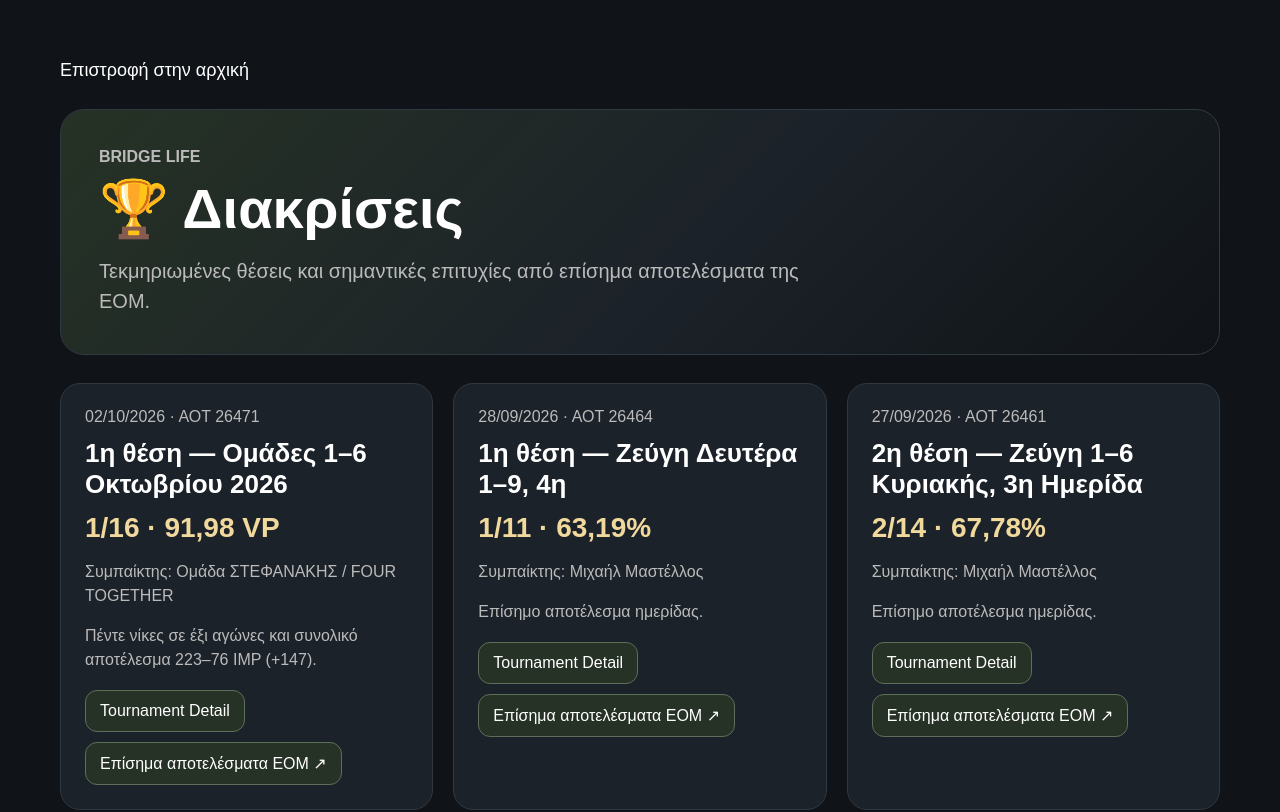
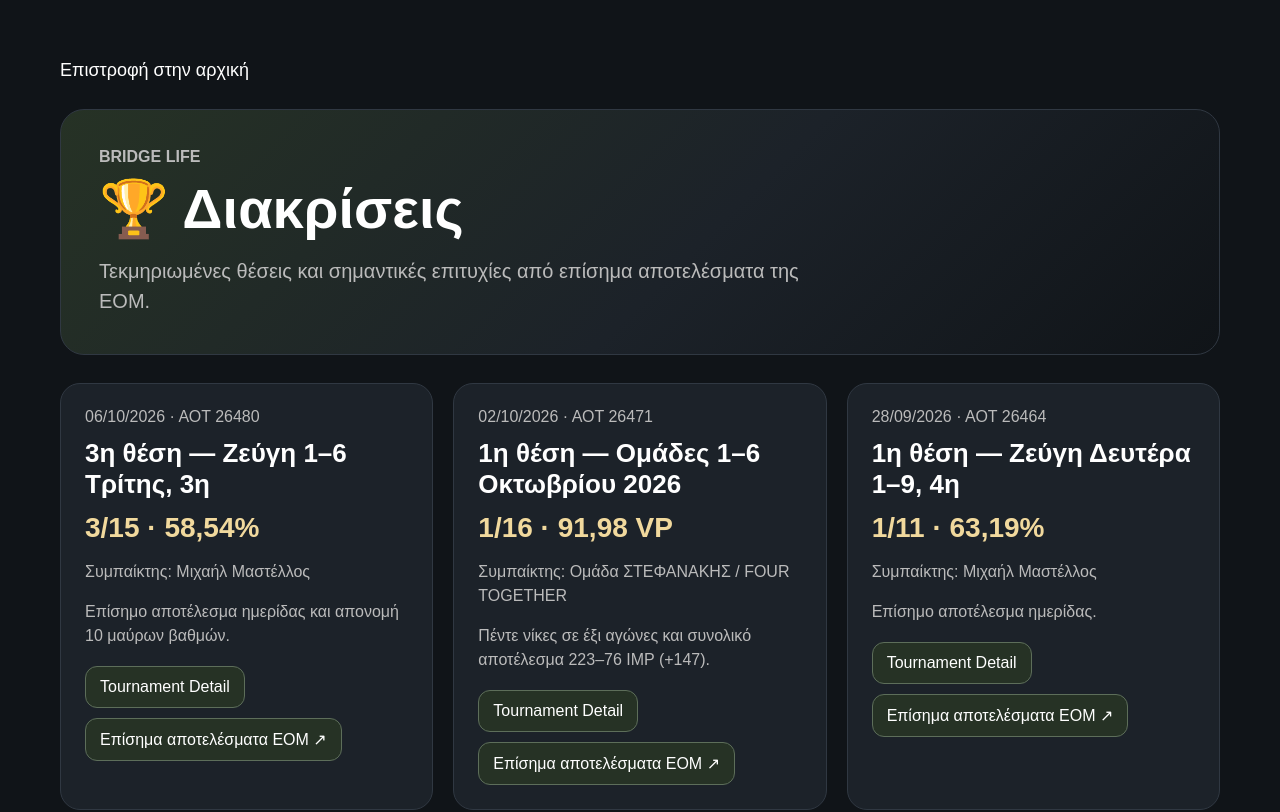
Before and after one commit to nick1stef2/bridge-life, a React (Vite) app: page /achievements in a window 1280 px wide. Shown: the top 812 px of the page. Built offline with nearby package versions, Linux system fonts and the light colour scheme.

Commit message:
Add Event 207285 result and updated points

```diff
--- a/src/data/achievementsData.js
+++ b/src/data/achievementsData.js
@@ -1,4 +1,15 @@
 export const achievementsData = [
+  {
+    id: "achievement-207285",
+    date: "2026-10-06",
+    title: "3η θέση — Ζεύγη 1–6 Τρίτης, 3η",
+    organization: "ΑΟΤ 26480",
+    partner: "Μιχαήλ Μαστέλλος",
+    result: "3/15 · 58,54%",
+    note: "Επίσημο αποτέλεσμα ημερίδας και απονομή 10 μαύρων βαθμών.",
+    officialUrl: "https://hellasbridge.org/results/207285",
+    tournamentId: "aot-26480-2026-10-06",
+  },
   {
     id: "achievement-207161",
     date: "2026-10-02",
--- a/src/data/playerData.js
+++ b/src/data/playerData.js
@@ -7,12 +7,12 @@ export const playerData = {
     platinum: 2,
   },
   unofficialPoints: {
-    black: 649,
+    black: 659,
     gold: 35,
     platinum: 2,
   },
   pendingPoints: {
-    black: 1585,
+    black: 1595,
     gold: 72,
     platinum: 4,
   },
@@ -22,7 +22,7 @@ export const playerData = {
     updateCycle: "κάθε 4 μήνες",
     source: "ΕΟΜ – καρτέλα αθλητή 19350",
     sourceUrl: "https://hellasbridge.org/bridge/players/code/19350",
-    checkedAt: "2026-10-05",
-    pendingNotice: "Η καρτέλα ΕΟΜ εμφανίζει 372 Μ, 13 Χ και 0,6 Π ως προσωρινούς. Σε αυτούς προστίθενται εκκρεμώς οι 277 Μ, 22 Χ και 1,4 Π του Event 207161, χωρίς αλλαγή του επίσημου balance.",
+    checkedAt: "2026-10-07",
+    pendingNotice: "Η καρτέλα ΕΟΜ εμφανίζει 649 Μ, 35 Χ και 2,0 Π ως προσωρινούς. Σε αυτούς προστίθενται εκκρεμώς οι 10 Μ του Event 207285, χωρίς αλλαγή του επίσημου balance.",
   },
 };
--- a/src/data/tournamentsData.js
+++ b/src/data/tournamentsData.js
@@ -87,6 +87,52 @@ function teamBoard(boardNumber, teamResult, opponentResult, teamImps = 0, oppone
 }
 
 export const tournamentsData = [
+  {
+    id: "aot-26480-2026-10-06",
+    date: "2026-10-06",
+    title: "Ζεύγη 1–6 Τρίτης, 3η",
+    eventName: "Ζεύγη 1–6 Τρίτης, 3η",
+    organization: "ΑΟΤ 26480",
+    organizer: "ΑΟΤ 26480",
+    sourceResultId: "207285",
+    officialUrl: "https://hellasbridge.org/results/207285",
+    officialPairCardUrl: "https://hellasbridge.org/results/207285/card/26",
+    officialUrls: [
+      "https://hellasbridge.org/results/207285",
+      "https://hellasbridge.org/results/207285/card/26",
+    ],
+    type: "Ζεύγη - matchpoints | Περιορισμένος",
+    eventType: "Ζεύγη - matchpoints | Περιορισμένος",
+    eventFormat: "pairs",
+    scoreType: "percentage",
+    grade: "5ης βαθμίδας",
+    level: "5ης βαθμίδας",
+    partner: "Μιχαήλ Μαστέλλος",
+    position: "3",
+    participants: 15,
+    score: "58,54",
+    playerCategory: 5,
+    partnerCategory: 4,
+    masterPoints: "10",
+    pairCardNumber: 26,
+    totalRounds: 7,
+    playedBoards: 21,
+    location: null,
+    includeInPersonalStats: true,
+    verificationStatus: "verified",
+    verificationNotes: "Επιβεβαιωμένο από το επίσημο αποτέλεσμα ΕΟΜ 207285 και την κάρτα ζεύγους 26.",
+    notes: "3η θέση για το ζευγάρι Νίκος Στεφανάκης – Μιχάλης Μαστέλλος με 58,54% στο τουρνουά Ζεύγη 1–6 Τρίτης, 3η. Νέα απονομή: 10 μαύροι βαθμοί.",
+    achievementId: "achievement-207285",
+    rounds: [
+      { roundNumber: 1, table: 6, direction: "Α/Δ", opponents: "Παλύβου – Παπαζαρίφη", boards: "16–18" },
+      { roundNumber: 2, table: 7, direction: "Α/Δ", opponents: "Λαμπίρη – Στρουμπάκη", boards: "22–24" },
+      { roundNumber: 3, table: 8, direction: "Α/Δ", opponents: "Βακάλης – Ζαγγογιάνης", boards: "4–6" },
+      { roundNumber: 4, table: 1, direction: "Α/Δ", opponents: "Παπαβασιλείου – Συρογιαννοπούλου", boards: "10–12" },
+      { roundNumber: 5, table: 3, direction: "Α/Δ", opponents: "Μπούρτζινος – Εξαρχόπουλος", boards: "19–21" },
+      { roundNumber: 6, table: 4, direction: "Α/Δ", opponents: "Σιοτρόπου – Κωνσταντίνου", boards: "1–3" },
+      { roundNumber: 7, table: 5, direction: "Β/Ν", opponents: "Πολυζωγοπούλου – Αθανασιάδης", boards: "7–9" },
+    ],
+  },
   {
     id: "aot-26471-2026-10-02",
     date: "2026-10-02",
--- a/src/pages/TournamentDetail.jsx
+++ b/src/pages/TournamentDetail.jsx
@@ -115,6 +115,17 @@ function buildDetailItems(tournament) {
         { label: "Σύνολο συμμετοχών", value: toDisplay(tournament.participants) },
         { label: "Master points / M", value: toDisplay(tournament.masterPoints) },
         { label: "Κατηγορίες παικτών", value: formatPlayerCategories(tournament) },
+        ...(tournament.pairCardNumber
+          ? [{ label: "Κάρτα ζεύγους", value: tournament.pairCardNumber }]
+          : []),
+        ...(tournament.totalRounds
+          ? [{ label: "Γύροι / διανομές", value: `${tournament.totalRounds} γύροι · ${tournament.playedBoards} διανομές` }]
+          : []),
+        ...(tournament.rounds || []).map((round) => ({
+          label: `Γύρος ${round.roundNumber} · ${round.opponents}`,
+          value: `Boards ${round.boards}`,
+          text: `Τραπέζι ${round.table} · ${round.direction}`,
+        })),
         ...(tournament.resultImage
           ? [{ label: "Πηγή αποτελέσματος", value: "Screenshot", image: tournament.resultImage }]
           : []),
```
